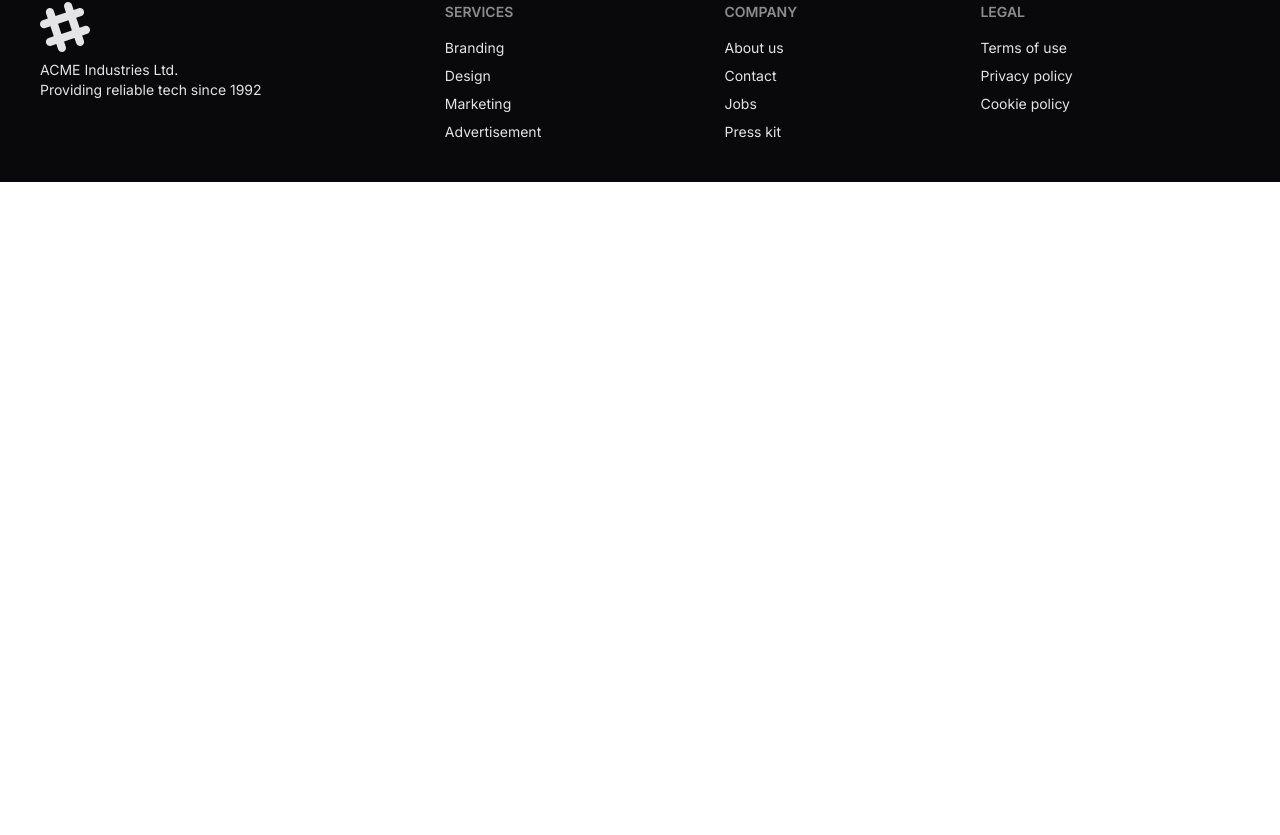
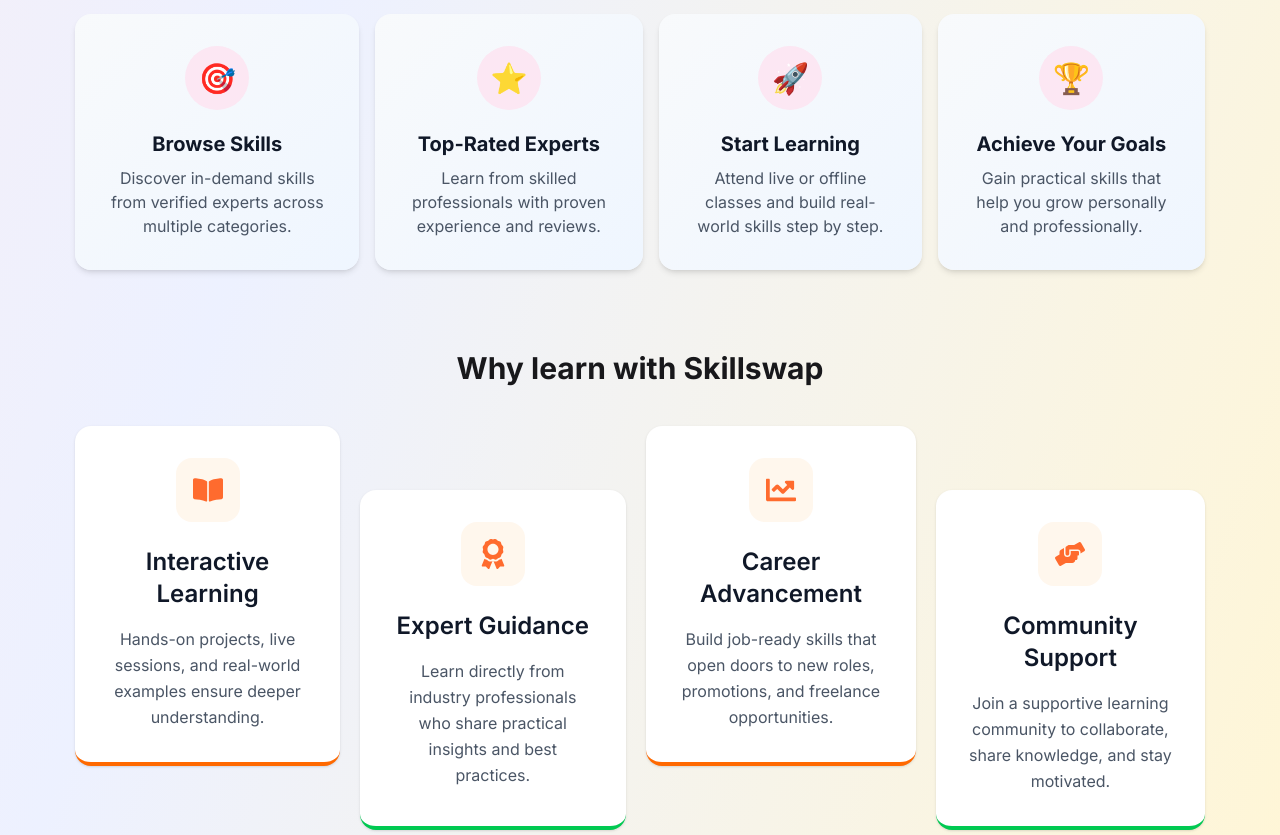
Before and after one commit to saidursayed/assignment-09, a React (Vite) app: page / in a window 1280 px wide. Shown: the part 2825-3660 px from the top of the page. Before the commit the page ends 3007 px from the top, so only its background shows below. Built offline with nearby package versions, Linux system fonts and the light colour scheme; no server answers.

Commit message:
implement How It Works and Why Learn with SkillSwap sections

```diff
--- a/package.json
+++ b/package.json
@@ -16,7 +16,6 @@
     "firebase": "^12.7.0",
     "react": "^19.2.0",
     "react-dom": "^19.2.0",
-    "react-fast-marquee": "^1.6.5",
     "react-hot-toast": "^2.6.0",
     "react-icons": "^5.5.0",
     "react-router": "^7.12.0",
--- /dev/null
+++ b/src/components/HowItWorks.jsx
@@ -0,0 +1,82 @@
+import React from "react";
+
+const HowItWorks = () => {
+  return (
+    <div className="my-20">
+      <h2 className="text-center text-3xl font-bold mb-10">How It Works</h2>
+      <div className=" flex gap-4">
+        <div className="rounded-2xl bg-linear-to-br from-slate-50 to-blue-50 p-8 text-center shadow-md transition hover:-translate-y-1 hover:shadow-xl">
+          {/* Icon */}
+          <div className="mx-auto mb-5 flex h-16 w-16 items-center justify-center rounded-full bg-pink-100">
+            <span className="text-3xl">🎯</span>
+          </div>
+
+          {/* Title */}
+          <h3 className="mb-2 text-xl font-bold text-gray-900">
+            Browse Skills
+          </h3>
+
+          {/* Description */}
+          <p className="text-gray-600">
+            Discover in-demand skills from verified experts across multiple
+            categories.
+          </p>
+        </div>
+
+        <div className="rounded-2xl bg-linear-to-br from-slate-50 to-blue-50 p-8 text-center shadow-md transition hover:-translate-y-1 hover:shadow-xl">
+          {/* Icon */}
+          <div className="mx-auto mb-5 flex h-16 w-16 items-center justify-center rounded-full bg-pink-100">
+            <span className="text-3xl">⭐</span>
+          </div>
+
+          {/* Title */}
+          <h3 className="mb-2 text-xl font-bold text-gray-900">
+            Top-Rated Experts
+          </h3>
+
+          {/* Description */}
+          <p className="text-gray-600">
+            Learn from skilled professionals with proven experience and reviews.
+          </p>
+        </div>
+
+        <div className="rounded-2xl bg-linear-to-br from-slate-50 to-blue-50 p-8 text-center shadow-md transition hover:-translate-y-1 hover:shadow-xl">
+          {/* Icon */}
+          <div className="mx-auto mb-5 flex h-16 w-16 items-center justify-center rounded-full bg-pink-100">
+            <span className="text-3xl">🚀</span>
+          </div>
+
+          {/* Title */}
+          <h3 className="mb-2 text-xl font-bold text-gray-900">
+            Start Learning
+          </h3>
+
+          {/* Description */}
+          <p className="text-gray-600">
+            Attend live or offline classes and build real-world skills step by
+            step.
+          </p>
+        </div>
+
+        <div className="rounded-2xl bg-linear-to-br from-slate-50 to-blue-50 p-8 text-center shadow-md transition hover:-translate-y-1 hover:shadow-xl">
+          {/* Icon */}
+          <div className="mx-auto mb-5 flex h-16 w-16 items-center justify-center rounded-full bg-pink-100">
+            <span className="text-3xl">🏆</span>
+          </div>
+
+          {/* Title */}
+          <h3 className="mb-2 text-xl font-bold text-gray-900">
+            Achieve Your Goals
+          </h3>
+
+          {/* Description */}
+          <p className="text-gray-600">
+           Gain practical skills that help you grow personally and professionally.
+          </p>
+        </div>
+      </div>
+    </div>
+  );
+};
+
+export default HowItWorks;
--- /dev/null
+++ b/src/components/LearnSkillswap.jsx
@@ -0,0 +1,105 @@
+import React from "react";
+import {
+  FaAward,
+  FaBookOpen,
+  FaChartLine,
+  FaHandsHelping,
+} from "react-icons/fa";
+
+const LearnSkillswap = () => {
+  return (
+    <div className="my-20">
+      <h2 className="text-center text-3xl font-bold mb-10">
+        Why learn with Skillswap
+      </h2>
+
+      <div className="flex gap-5">
+        <div
+          className="rounded-2xl mb-16 bg-white p-8 text-center shadow-sm border-b-4 border-orange-500
+       hover:shadow-lg"
+        >
+          {/* Icon */}
+          <div className="mx-auto mb-6 flex h-16 w-16 items-center justify-center rounded-2xl bg-orange-50">
+            <FaBookOpen className="text-3xl text-[#FF6B2E]"></FaBookOpen>
+          </div>
+
+          {/* Title */}
+          <h3 className="mb-4 text-2xl font-semibold text-gray-900">
+            Interactive Learning
+          </h3>
+
+          {/* Description */}
+          <p className="text-gray-600 leading-relaxed">
+            Hands-on projects, live sessions, and real-world examples ensure
+            deeper understanding.
+          </p>
+        </div>
+
+        <div
+          className="rounded-2xl mt-16  bg-white p-8 text-center shadow-sm border-b-4 border-green-500
+     hover:shadow-lg"
+        >
+          {/* Icon */}
+          <div className="mx-auto mb-6 flex h-16 w-16 items-center justify-center rounded-2xl bg-orange-50">
+            <FaAward className="text-3xl text-[#FF6B2E]"></FaAward>
+          </div>
+
+          {/* Title */}
+          <h3 className="mb-4 text-2xl font-semibold text-gray-900">
+            Expert Guidance
+          </h3>
+
+          {/* Description */}
+          <p className="text-gray-600 leading-relaxed">
+            Learn directly from industry professionals who share practical
+            insights and best practices.
+          </p>
+        </div>
+
+        <div
+          className="rounded-2xl mb-16 bg-white p-8 text-center shadow-sm border-b-4 border-orange-500
+     hover:shadow-lg"
+        >
+          {/* Icon */}
+          <div className="mx-auto mb-6 flex h-16 w-16 items-center justify-center rounded-2xl bg-orange-50">
+            <FaChartLine className="text-3xl text-[#FF6B2E]"></FaChartLine>
+          </div>
+
+          {/* Title */}
+          <h3 className="mb-4 text-2xl font-semibold text-gray-900">
+            Career Advancement
+          </h3>
+
+          {/* Description */}
+          <p className="text-gray-600 leading-relaxed">
+            Build job-ready skills that open doors to new roles, promotions, and
+            freelance opportunities.
+          </p>
+        </div>
+
+        <div
+          className="rounded-2xl mt-16 bg-white p-8 text-center shadow-sm border-b-4 border-green-500
+      hover:shadow-lg"
+        >
+          {/* Icon */}
+          <div className="mx-auto mb-6 flex h-16 w-16 items-center justify-center rounded-2xl bg-orange-50">
+            <FaHandsHelping className="text-3xl text-[#FF6B2E]"></FaHandsHelping>
+          </div>
+
+          {/* Title */}
+          <h3 className="mb-4 text-2xl font-semibold text-gray-900">
+            Community Support
+          </h3>
+
+          {/* Description */}
+          <p className="text-gray-600 leading-relaxed">
+            Join a supportive learning community to collaborate, share
+            knowledge, and stay motivated.
+          </p>
+        </div>
+      </div>
+    </div>
+  );
+};
+
+export default LearnSkillswap;
--- a/src/pages/Home.jsx
+++ b/src/pages/Home.jsx
@@ -3,15 +3,18 @@
 import { useLoaderData } from 'react-router';
 import PopularSkills from '../components/PopularSkills';
 import TopRatedInstructors from '../components/TopRatedInstructors';
+import HowItWorks from '../components/HowItWorks';
+import LearnSkillswap from '../components/LearnSkillswap';
 
 const Home = () => {
     const data = useLoaderData();
-    // console.log(data);
     return (
         <div>
             <HeroSlider></HeroSlider>
             <PopularSkills data={data}></PopularSkills>
             <TopRatedInstructors data={data}></TopRatedInstructors>
+            <HowItWorks></HowItWorks>
+            <LearnSkillswap></LearnSkillswap>
         </div>
     );
 };
```
Also changed, not shown: 1 other file (tests, documents, lock files or other folders).
